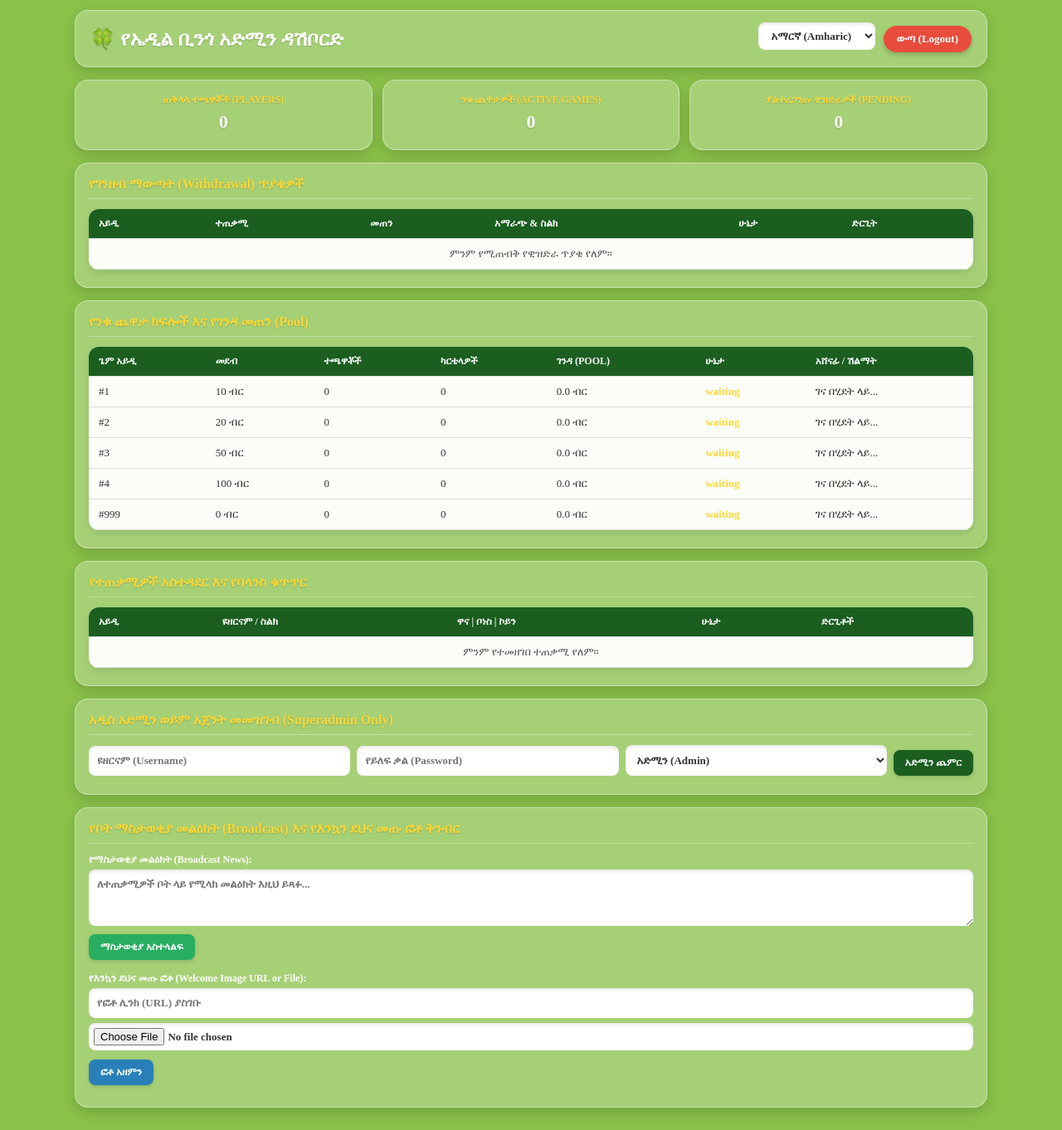
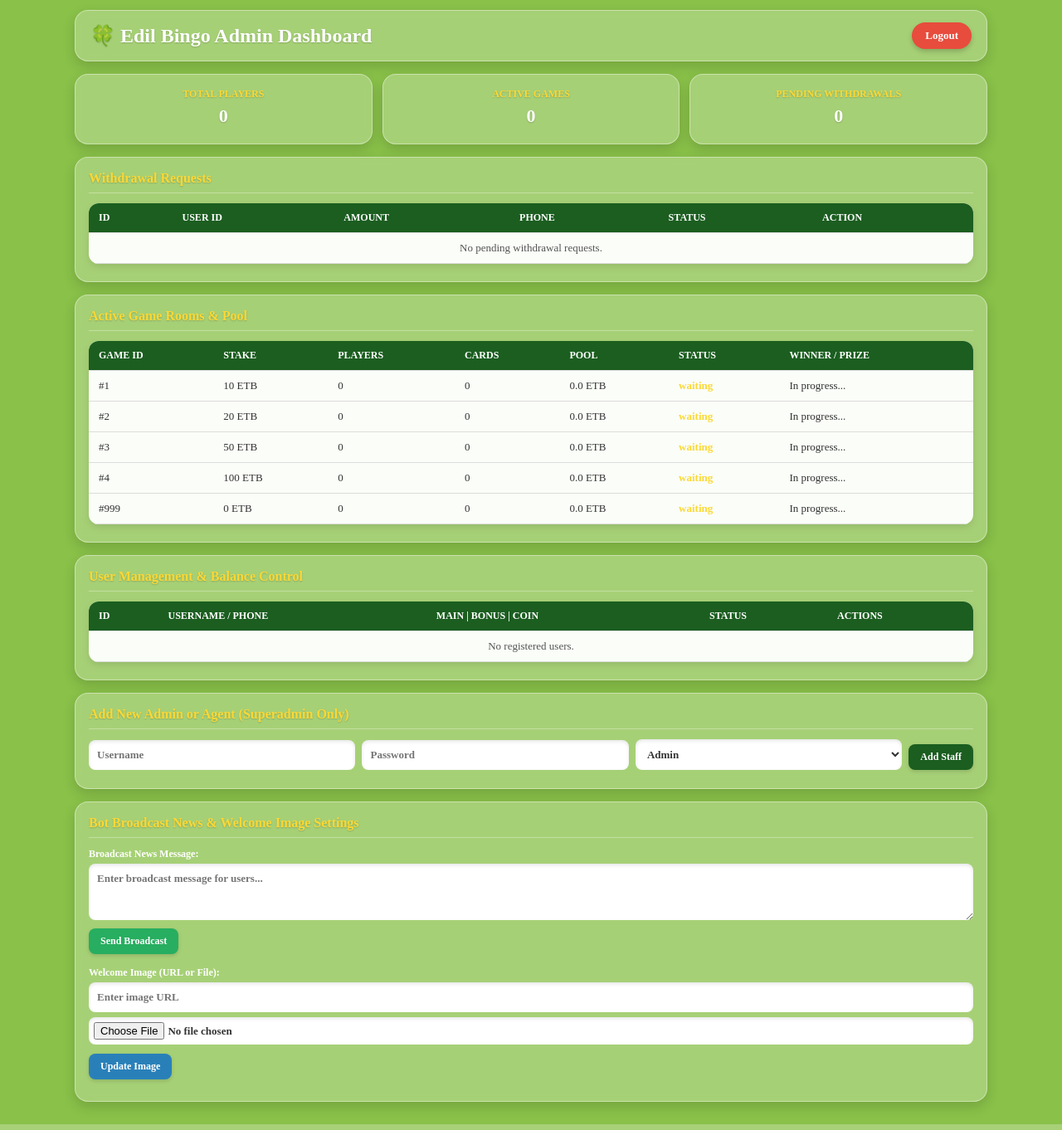
Before and after one commit to mikixa29-netizen/bingogame, a Flask app: page /admin/dashboard in a window 1280 px wide. Shown: the whole page at 83% size. Run offline with Flask 3, Linux system fonts and the light colour scheme; the visitor is signed in with stand-in values (Sample User, id 1); data comes from the database, SQL or seed files in the repository; data that the repository does not hold is empty; some web fonts are replaced.

Commit message:
Update admin dashboard UI to English and fix logout route

```diff
--- a/templates/admin/dashboard.html
+++ b/templates/admin/dashboard.html
@@ -1,5 +1,5 @@
 <!DOCTYPE html>
-<html lang="am">
+<html lang="en">
 <head>
     <meta charset="UTF-8">
     <meta name="viewport" content="width=device-width, initial-scale=1.0, maximum-scale=1.0, user-scalable=no">
@@ -45,16 +45,6 @@
             display: flex;
             gap: 10px;
             align-items: center;
-        }
-        .lang-select {
-            background: #fff;
-            color: #333;
-            border: none;
-            padding: 8px 12px;
-            border-radius: 8px;
-            font-weight: bold;
-            cursor: pointer;
-            font-size: 13px;
         }
         .logout-btn {
             background: #e74c3c;
@@ -218,14 +208,9 @@
 <body>
     <div class="container">
         <div class="header-row">
-            <h2>🍀 የኤዲል ቢንጎ አድሚን ዳሽቦርድ</h2>
+            <h2>🍀 Edil Bingo Admin Dashboard</h2>
             <div class="header-controls">
-                <select class="lang-select" id="langSelect" onchange="switchLanguage()">
-                    <option value="am">አማርኛ (Amharic)</option>
-                    <option value="en">English</option>
-                </select>
-                <!-- Fixed logout route endpoint -->
-                <a href="{{ url_for('admin_logout') }}" class="logout-btn">ውጣ (Logout)</a>
+                <a href="{{ url_for('admin.logout') }}" class="logout-btn">Logout</a>
             </div>
         </div>
 
@@ -242,31 +227,31 @@
         <!-- Statistics Section -->
         <div class="stats-grid">
             <div class="stat-card">
-                <h3>ጠቅላላ ተጫዋቾች (Players)</h3>
+                <h3>Total Players</h3>
                 <p><strong>{{ total_players if total_players is defined else users|length }}</strong></p>
             </div>
             <div class="stat-card">
-                <h3>ንቁ ጨዋታዎች (Active Games)</h3>
+                <h3>Active Games</h3>
                 <p><strong>{{ active_games if active_games is defined else 0 }}</strong></p>
             </div>
             <div class="stat-card">
-                <h3>ያልተረጋገጡ ዊዝድራዎች (Pending)</h3>
+                <h3>Pending Withdrawals</h3>
                 <p><strong>{{ pending_withdrawals|length if pending_withdrawals is defined else 0 }}</strong></p>
             </div>
         </div>
 
         <!-- Withdrawal Requests Section -->
         <div class="section-box">
-            <h3>የገንዘብ ማውጣት (Withdrawal) ጥያቄዎች</h3>
+            <h3>Withdrawal Requests</h3>
             <table>
                 <thead>
                     <tr>
-                        <th>አይዲ</th>
-                        <th>ተጠቃሚ</th>
-                        <th>መጠን</th>
-                        <th>አማራጭ & ስልክ</th>
-                        <th>ሁኔታ</th>
-                        <th>ድርጊት</th>
+                        <th>ID</th>
+                        <th>User ID</th>
+                        <th>Amount</th>
+                        <th>Phone</th>
+                        <th>Status</th>
+                        <th>Action</th>
                     </tr>
                 </thead>
                 <tbody>
@@ -275,16 +260,16 @@
                         <tr>
                             <td>#{{ tx.id }}</td>
                             <td>{{ tx.user_id }}</td>
-                            <td>{{ tx.amount | abs }} ብር</td>
+                            <td>{{ tx.amount | abs }} ETB</td>
                             <td>{{ tx.withdrawal_phone }}</td>
                             <td><span style="color: #fdd835; font-weight: bold;">{{ tx.status }}</span></td>
                             <td>
                                 <div style="display: flex; gap: 6px;">
                                     <form action="{{ url_for('admin.approve_withdrawal', tx_id=tx.id) }}" method="POST">
-                                        <button type="submit" style="background: #27ae60;">አጽድቅ</button>
+                                        <button type="submit" style="background: #27ae60;">Approve</button>
                                     </form>
                                     <form action="{{ url_for('admin.reject_withdrawal', tx_id=tx.id) }}" method="POST">
-                                        <button type="submit" class="btn-danger">ተቃወም</button>
+                                        <button type="submit" class="btn-danger">Reject</button>
                                     </form>
                                 </div>
                             </td>
@@ -292,7 +277,7 @@
                         {% endfor %}
                     {% else %}
                     <tr>
-                        <td colspan="6" style="text-align: center; color: #555;">ምንም የሚጠብቅ የዊዝድራ ጥያቄ የለም።</td>
+                        <td colspan="6" style="text-align: center; color: #555;">No pending withdrawal requests.</td>
                     </tr>
                     {% endif %}
                 </tbody>
@@ -301,17 +286,17 @@
 
         <!-- Active Games Rooms Section -->
         <div class="section-box">
-            <h3>የንቁ ጨዋታ ክፍሎች እና የገንዳ መጠን (Pool)</h3>
+            <h3>Active Game Rooms & Pool</h3>
             <table>
                 <thead>
                     <tr>
-                        <th>ጌም አይዲ</th>
-                        <th>መደብ</th>
-                        <th>ተጫዋቾች</th>
-                        <th>ካርቴላዎች</th>
-                        <th>ገንዳ (Pool)</th>
-                        <th>ሁኔታ</th>
-                        <th>አሸናፊ / ሽልማት</th>
+                        <th>Game ID</th>
+                        <th>Stake</th>
+                        <th>Players</th>
+                        <th>Cards</th>
+                        <th>Pool</th>
+                        <th>Status</th>
+                        <th>Winner / Prize</th>
                     </tr>
                 </thead>
                 <tbody>
@@ -319,23 +304,23 @@
                         {% for g in games %}
                         <tr>
                             <td>#{{ g.game_id }}</td>
-                            <td>{{ g.entry_price }} ብር</td>
+                            <td>{{ g.entry_price }} ETB</td>
                             <td>{{ g.players|length }}</td>
                             <td>{{ g.get_total_cards() if g.get_total_cards else '-' }}</td>
-                            <td>{{ g.pool if g.pool is defined else 0.0 }} ብር</td>
+                            <td>{{ g.pool if g.pool is defined else 0.0 }} ETB</td>
                             <td><span style="color: #fdd835; font-weight: bold;">{{ g.status }}</span></td>
                             <td>
                                 {% if g.winners %}
-                                    🏆 {{ g.winners[0].username }} ({{ g.prize_per_winner if g.prize_per_winner is defined else 0 }} ብር)
+                                    🏆 {{ g.winners[0].username }} ({{ g.prize_per_winner if g.prize_per_winner is defined else 0 }} ETB)
                                 {% else %}
-                                    ገና በሂደት ላይ...
+                                    In progress...
                                 {% endif %}
                             </td>
                         </tr>
                         {% endfor %}
                     {% else %}
                     <tr>
-                        <td colspan="7" style="text-align: center; color: #555;">ምንም ንቁ ጨዋታ የለም።</td>
+                        <td colspan="7" style="text-align: center; color: #555;">No active games.</td>
                     </tr>
                     {% endif %}
                 </tbody>
@@ -344,15 +329,15 @@
 
         <!-- User Management -->
         <div class="section-box">
-            <h3>የተጠቃሚዎች አስተዳደር እና የባላንስ ቁጥጥር</h3>
+            <h3>User Management & Balance Control</h3>
             <table>
                 <thead>
                     <tr>
-                        <th>አይዲ</th>
-                        <th>ዩዘርናም / ስልክ</th>
-                        <th>ዋና | ቦነስ | ኮይን</th>
-                        <th>ሁኔታ</th>
-                        <th>ድርጊቶች</th>
+                        <th>ID</th>
+                        <th>Username / Phone</th>
+                        <th>Main | Bonus | Coin</th>
+                        <th>Status</th>
+                        <th>Actions</th>
                     </tr>
                 </thead>
                 <tbody>
@@ -365,27 +350,27 @@
                                 <input type="number" step="0.01" name="balance" value="{{ u.balance }}" placeholder="Main" style="width: 70px;">
                                 <input type="number" step="0.01" name="bonus_balance" value="{{ u.bonus_balance }}" placeholder="Bonus" style="width: 70px;">
                                 <input type="number" name="coin" value="{{ u.coin }}" placeholder="Coin" style="width: 50px;">
-                                <button type="submit" style="padding: 6px 8px; font-size: 11px;">አስቀምጥ</button>
+                                <button type="submit" style="padding: 6px 8px; font-size: 11px;">Save</button>
                             </form>
                         </td>
                         <td>
                             {% if u.is_blocked %}
-                                <span style="color: #c0392b; font-weight: bold;">ታግዷል</span>
+                                <span style="color: #c0392b; font-weight: bold;">Blocked</span>
                             {% else %}
-                                <span style="color: #2ecc71; font-weight: bold;">ንቁ</span>
+                                <span style="color: #2ecc71; font-weight: bold;">Active</span>
                             {% endif %}
                         </td>
                         <td>
                             <div style="display:flex; gap:6px; align-items: center;">
-                                <a href="{{ url_for('admin.user_details', user_id=u.id) }}" class="btn btn-primary" style="padding: 6px 8px; font-size: 11px;">ዝርዝር</a>
+                                <a href="{{ url_for('admin.user_details', user_id=u.id) }}" class="btn btn-primary" style="padding: 6px 8px; font-size: 11px;">Details</a>
                                 <form action="{{ url_for('admin.toggle_block', user_id=u.id) }}" method="POST" style="display:inline;">
                                     {% if u.is_blocked %}
-                                        <button type="submit" class="btn-warning" style="padding: 6px 8px; font-size: 11px;">ክፈት</button>
+                                        <button type="submit" class="btn-warning" style="padding: 6px 8px; font-size: 11px;">Unblock</button>
                                     {% else %}
-                                        <button type="submit" class="btn-danger" style="padding: 6px 8px; font-size: 11px;">አግድ</button>
+                                        <button type="submit" class="btn-danger" style="padding: 6px 8px; font-size: 11px;">Block</button>
                                     {% endif %}
                                 </form>
-                                <form action="{{ url_for('admin.delete_data', data_type='user', item_id=u.id) }}" method="POST" style="display:inline;" onsubmit="return confirm('እርግጠኛ ኖት ይህንን ተጠቃሚ ሙሉ በሙሉ ለመደለት?');">
+                                <form action="{{ url_for('admin.delete_data', data_type='user', item_id=u.id) }}" method="POST" style="display:inline;" onsubmit="return confirm('Are you sure you want to delete this user completely?');">
                                     <button type="submit" class="btn-danger" style="padding: 6px 8px; font-size: 11px;"><i class="fa fa-trash"></i></button>
                                 </form>
                             </div>
@@ -393,7 +378,7 @@
                     </tr>
                     {% else %}
                     <tr>
-                        <td colspan="5" style="text-align: center; color: #555;">ምንም የተመዘገበ ተጠቃሚ የለም።</td>
+                        <td colspan="5" style="text-align: center; color: #555;">No registered users.</td>
                     </tr>
                     {% endfor %}
                 </tbody>
@@ -402,32 +387,32 @@
 
         <!-- Add Staff Section -->
         <div class="section-box">
-            <h3>አዲስ አድሚን ወይም አጀንት መመዝገብ (Superadmin Only)</h3>
+            <h3>Add New Admin or Agent (Superadmin Only)</h3>
             <form action="{{ url_for('admin.add_staff') }}" method="POST" class="form-inline">
-                <input type="text" name="username" placeholder="ዩዘርናም (Username)" required>
-                <input type="password" name="password" placeholder="የይለፍ ቃል (Password)" required>
+                <input type="text" name="username" placeholder="Username" required>
+                <input type="password" name="password" placeholder="Password" required>
                 <select name="role" required>
-                    <option value="admin">አድሚን (Admin)</option>
-                    <option value="agent">አጀንት (Agent)</option>
+                    <option value="admin">Admin</option>
+                    <option value="agent">Agent</option>
                 </select>
-                <button type="submit" style="background: #1b5e20;">አድሚን ጨምር</button>
+                <button type="submit" style="background: #1b5e20;">Add Staff</button>
             </form>
         </div>
 
         <!-- Broadcast News & Welcome Photo Section -->
         <div class="section-box">
-            <h3>የቦት ማስታወቂያ መልዕክት (Broadcast) እና የእንኳን ደህና መጡ ፎቶ ቅንብር</h3>
+            <h3>Bot Broadcast News & Welcome Image Settings</h3>
             <form action="{{ url_for('admin.broadcast_news') }}" method="POST" class="form-group">
-                <label>የማስታወቂያ መልዕክት (Broadcast News):</label>
-                <textarea name="broadcast_text" rows="3" placeholder="ለተጠቃሚዎች ቦት ላይ የሚላክ መልዕክት እዚህ ይጻፉ..." required style="width: 100%;"></textarea>
-                <button type="submit">ማስታወቂያ አስተላልፍ</button>
+                <label>Broadcast News Message:</label>
+                <textarea name="broadcast_text" rows="3" placeholder="Enter broadcast message for users..." required style="width: 100%;"></textarea>
+                <button type="submit">Send Broadcast</button>
             </form>
 
             <form action="{{ url_for('admin.update_welcome_image') }}" method="POST" enctype="multipart/form-data" class="form-group" style="margin-top: 15px;">
-                <label>የእንኳን ደህና መጡ ፎቶ (Welcome Image URL or File):</label>
-                <input type="text" name="image_url" placeholder="የፎቶ ሊንክ (URL) ያስገቡ" style="width: 100%;">
+                <label>Welcome Image (URL or File):</label>
+                <input type="text" name="image_url" placeholder="Enter image URL" style="width: 100%;">
                 <input type="file" name="welcome_image" accept="image/*" style="width: 100%; background: #fff; padding: 6px;">
-                <button type="submit" style="background: #2980b9; margin-top: 5px;">ፎቶ አዘምን</button>
+                <button type="submit" style="background: #2980b9; margin-top: 5px;">Update Image</button>
             </form>
         </div>
     </div>
```
